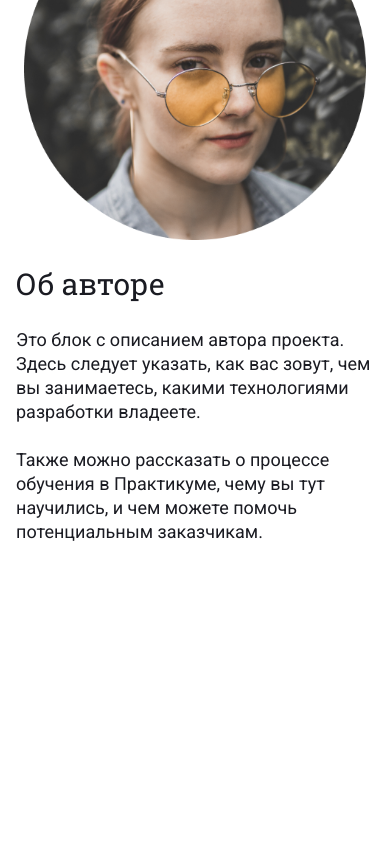
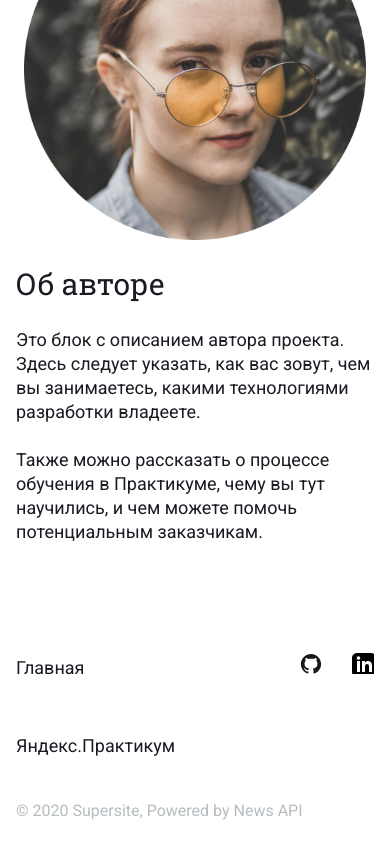
Before and after one commit to Comediant24/news-explorer-frontend, a React (Create React App) app: page / in a window 390 px wide. Shown: the part 2212-3056 px from the top of the page. Before the commit the page ends 2836 px from the top, so only its background shows below. Built offline with nearby package versions, Linux system fonts and the light colour scheme.

Commit message:
feat: создать компонент Footer

```diff
--- a/src/components/App/App.js
+++ b/src/components/App/App.js
@@ -1,5 +1,6 @@
 import { useState } from 'react';
 import { Route, Switch, useLocation } from 'react-router-dom';
+import Footer from '../Footer/Footer';
 import Header from '../Header/Header';
 import Main from '../Main/Main';
 import './App.css';
@@ -16,6 +17,7 @@ function App() {
           <Main location={pathname} />
         </Route>
       </Switch>
+      <Footer />
     </div>
   );
 }
--- /dev/null
+++ b/src/components/Footer/Footer.css
@@ -0,0 +1,93 @@
+.footer__container {
+  max-width: 1440px;
+  margin: 0 auto;
+  padding: 28px 104px 26px;
+  box-sizing: border-box;
+  display: flex;
+  justify-content: space-between;
+  align-items: center;
+}
+
+.footer__copyright {
+  font-family: Roboto;
+  font-style: normal;
+  font-weight: normal;
+  font-size: 16px;
+  line-height: 22px;
+  color: #b6bcbf;
+  margin: 0;
+}
+
+.footer__wrapper {
+  margin-left: auto;
+  display: flex;
+  gap: 60px;
+}
+
+.footer__links {
+  display: flex;
+  gap: 40px;
+}
+
+.footer__link {
+  font-family: Roboto;
+  font-style: normal;
+  font-weight: normal;
+  font-size: 18px;
+  line-height: 24px;
+  text-align: center;
+  color: #1a1b22;
+  text-decoration: none;
+}
+
+@media screen and (max-width: 1000px) {
+  .footer__wrapper {
+    gap: 30px;
+  }
+
+  .footer__links {
+    gap: 15px;
+  }
+}
+
+@media screen and (max-width: 900px) {
+  .footer__container {
+    padding: 20px 40px 18px;
+  }
+}
+
+@media screen and (max-width: 750px) {
+  .footer__container {
+    flex-direction: column-reverse;
+    align-items: flex-start;
+    gap: 30px;
+  }
+
+  .footer__wrapper {
+    margin-left: 0;
+    justify-content: space-between;
+    width: 100%;
+  }
+  .footer__links {
+    gap: 30px;
+  }
+}
+
+@media screen and (max-width: 500px) {
+  .footer__container {
+    padding: 20px 16px 22px;
+  }
+
+  .footer__links {
+    flex-direction: column;
+    align-items: flex-start;
+  }
+
+  .footer__links_social {
+    flex-direction: row;
+  }
+
+  .footer__link {
+    line-height: 48px;
+  }
+}
--- /dev/null
+++ b/src/components/Footer/Footer.js
@@ -0,0 +1,60 @@
+import React from 'react';
+import { Link } from 'react-router-dom';
+import git from '../../images/git.svg';
+import linkedin from '../../images/linkedin.svg';
+import './Footer.css';
+
+const Footer = () => {
+  return (
+    <footer className="footer">
+      <div className="footer__container">
+        <p className="footer__copyright">
+          &copy; 2020 Supersite, Powered by News API
+        </p>
+        <div className="footer__wrapper">
+          <div className="footer__links">
+            <Link className="footer__link" to="/">
+              Главная
+            </Link>
+            <a
+              className="footer__link"
+              href="https://praktikum.yandex.ru/"
+              target="_blank"
+              rel="noreferrer"
+            >
+              Яндекс.Практикум
+            </a>
+          </div>
+          <div className="footer__links footer__links_social">
+            <a
+              className="footer__link"
+              href="https://github.com/Comediant24/"
+              target="_blank"
+              rel="noreferrer"
+            >
+              <img
+                className="footer__social-icon"
+                src={git}
+                alt="Ссылка на GitHub"
+              ></img>
+            </a>
+            <a
+              className="footer__link"
+              href="https://www.linkedin.com/in/yuri-bairamukov-00258418b/"
+              target="_blank"
+              rel="noreferrer"
+            >
+              <img
+                className="footer__social-icon"
+                src={linkedin}
+                alt="Ссылка на Linkedin"
+              ></img>
+            </a>
+          </div>
+        </div>
+      </div>
+    </footer>
+  );
+};
+
+export default Footer;
```
Also changed, not shown: src/images/git.svg (added), src/images/linkedin.svg (added).
